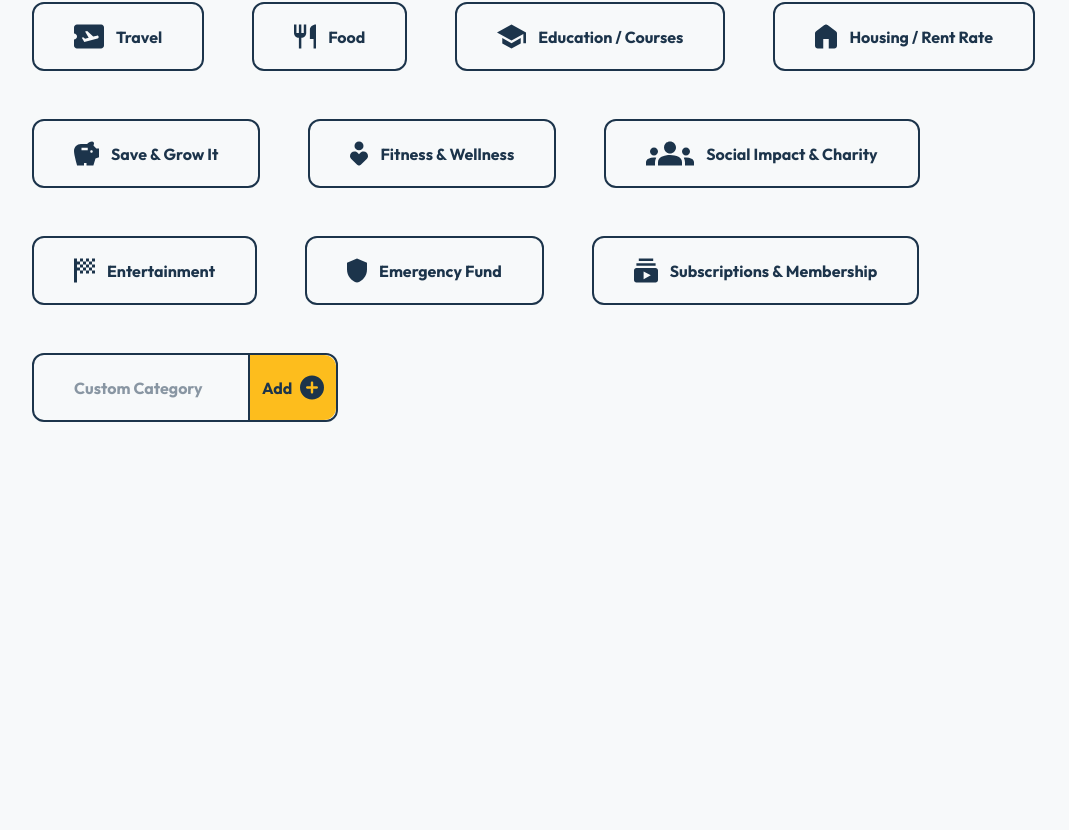
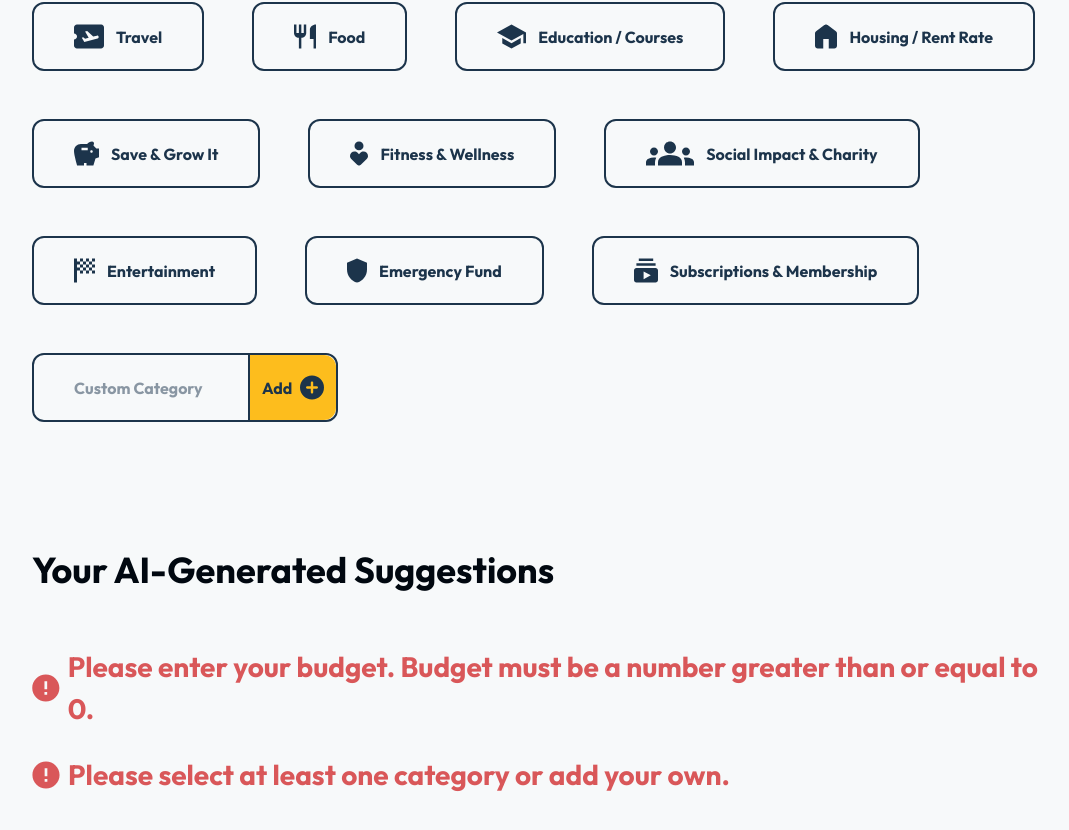
Before and after one commit to ludwint3265/BudgetCalculatorFrontend, a React (Vite) app: page / in a window 1280 px wide. Shown: the part 646-1476 px from the top of the page, without its empty margins (96-1165 px from the left). Before the commit the page ends 1196 px from the top, so only its background shows below. Built offline with nearby package versions, Linux system fonts and the light colour scheme.

Commit message:
add: missing information errors

```diff
--- a/src/App.jsx
+++ b/src/App.jsx
@@ -4,6 +4,7 @@ import DollarIcon from "./assets/icons/dollarIcon.svg?react";
 import SparkIcon from "./assets/icons/sparkIcon.svg?react";
 import AddIcon from "./assets/icons/addIcon.svg?react";
 import SparksIcon from "./assets/icons/sparkIcon.svg?react";
+import ErrorIcon from "./assets/icons/errorIcon.svg?react";
 import { categories } from "./constants/categories";
 
 import "./App.css";
@@ -14,6 +15,7 @@ function App() {
   const [shake, setShake] = useState(false);
   const [aiSuggestions, setAiSuggestions] = useState([]);
   const [customCategory, setCustomCategory] = useState("");
+  const [error, setError] = useState("");
 
   const handleBudgetChange = (event) => {
     const budget = event.target.value;
@@ -130,11 +132,12 @@ function App() {
         </div>
       </div>
 
-      {userBudget >= 0 && selectedCategory ? (
       <div className="mb-32 flex flex-col">
         <h1 className="text-[#010810] font-bold text-4xl mb-2">
           Your AI-Generated Suggestions
         </h1>
+        {userBudget >= 0 && selectedCategory && !error ? (
+          <>
             <h2 className="text-[#010810] font-normal text-[28px]">
               With a{" "}
               <b className="underline decoration-[#FDBD1D] decoration-4 underline-offset-8">
@@ -178,11 +181,47 @@ function App() {
                 Choose another category
               </button>
             </div>
+          </>
+        ) : (
+          <div className="flex flex-col gap-6 mt-12 text-[#D95759] font-bold text-[28px]">
+            {userBudget < 0 || !budget ? (
+              <div className="flex gap-2 items-center">
+                <ErrorIcon />
+                <span>
+                  Please enter your budget. Budget must be a number greater than
+                  or equal to 0.
+                </span>
+              </div>
+            ) : (
+              ""
+            )}
+
+            {!selectedCategory ? (
+              <div className="flex gap-2 items-center">
+                <ErrorIcon />
+                <span>
+                  Please select at least one category or add your own.
+                </span>
+              </div>
+            ) : (
+              ""
+            )}
+
+            {error ? (
+              <div className="flex gap-2 items-center">
+                <ErrorIcon />
+                <span>
+                  Something went wrong while generating suggestions. Please try
+                  again later.
+                </span>
               </div>
             ) : (
               ""
             )}
           </div>
+        )}
+      </div>
+    </div>
   );
 }
 
```
Also changed, not shown: src/assets/icons/errorIcon.svg (added). Lines whose indentation alone changed are shown as unchanged.
